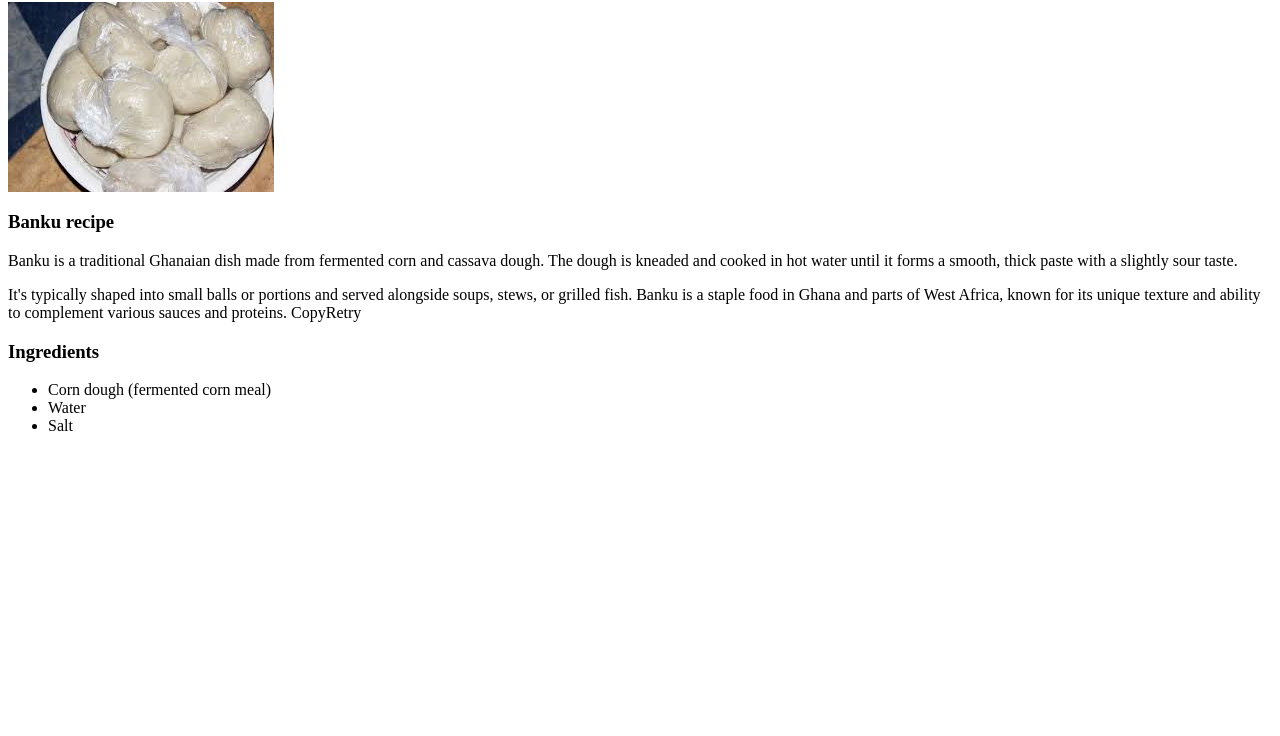
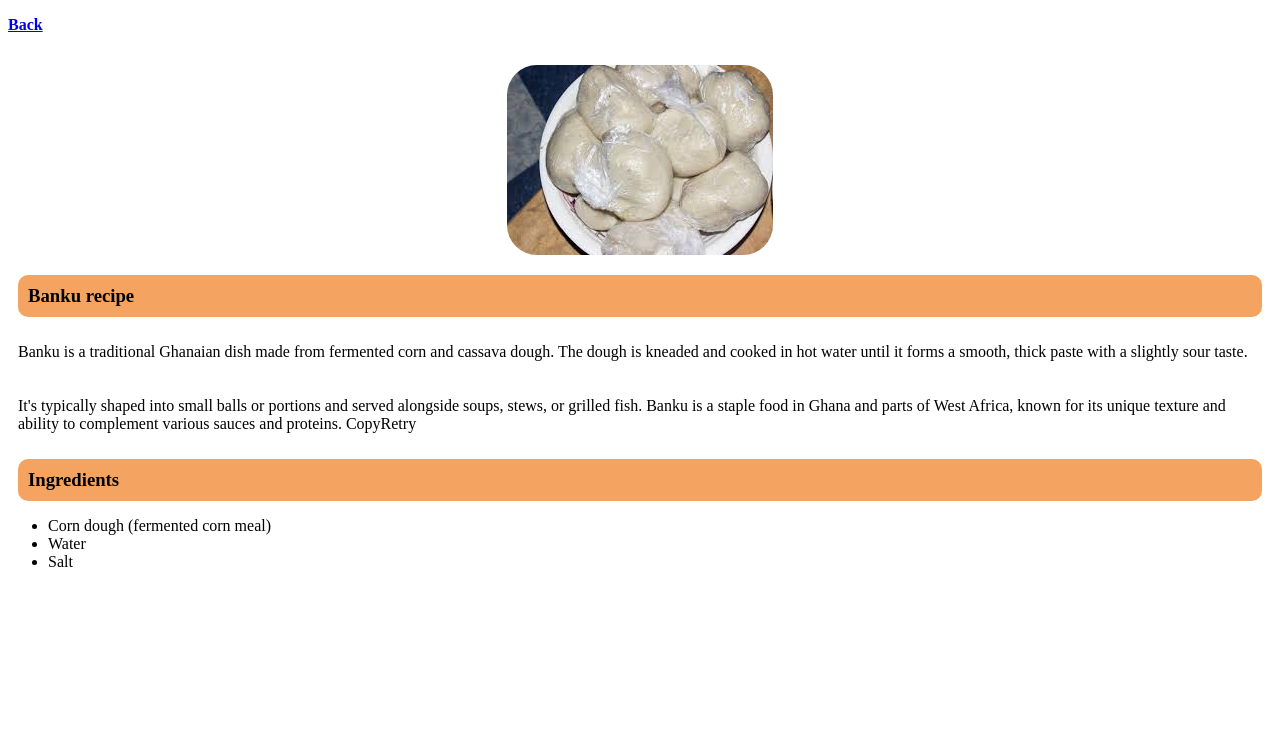
Before and after one commit to evansachie/The-Odin-Project, a plain HTML site: page odin-recipes/recipes/banku.html in a window 1280 px wide. Shown: the part 64-800 px from the top of the page. Drawn offline with Linux system fonts and the light colour scheme.

Commit message:
feat: add styles to recipes

```diff
--- a/odin-recipes/recipes/banku.html
+++ b/odin-recipes/recipes/banku.html
@@ -1,13 +1,25 @@
+<!DOCTYPE html>
+<html lang="en">
+<head>
+    <meta charset="UTF-8">
+    <meta name="viewport" content="width=device-width, initial-scale=1.0">
+    <title>Document</title>
+    <link rel="stylesheet" href="../styles/styles.css">
+</head>
+<body>
     <h1>Banku</h1>
-<img src="/odin-recipes/img/banku.jpeg" alt="A picture of banku">
+    <a href="../index.html"><h4>Back</h4></a>
+    <div class="image"><img src="/odin-recipes/img/banku.jpeg" alt="A picture of banku"></div>
 
-<h3>Banku recipe</h3>
-<p>Banku is a traditional Ghanaian dish made from fermented corn and cassava dough. The dough is kneaded and cooked in hot water until it forms a smooth, thick paste with a slightly sour taste.</p>
-<p> It's typically shaped into small balls or portions and served alongside soups, stews, or grilled fish. Banku is a staple food in Ghana and parts of West Africa, known for its unique texture and ability to complement various sauces and proteins. CopyRetry</p>
+    <h3 class="banku">Banku recipe</h3>
+    <p class="pad">Banku is a traditional Ghanaian dish made from fermented corn and cassava dough. The dough is kneaded and cooked in hot water until it forms a smooth, thick paste with a slightly sour taste.</p>
+    <p class="pad"> It's typically shaped into small balls or portions and served alongside soups, stews, or grilled fish. Banku is a staple food in Ghana and parts of West Africa, known for its unique texture and ability to complement various sauces and proteins. CopyRetry</p>
 
-<h3>Ingredients</h3>
+    <h3 class="banku">Ingredients</h3>
     <ul>
         <li>Corn dough (fermented corn meal)</li>
         <li>Water</li>
         <li>Salt</li>
     </ul>
+</body>
+</html>
--- /dev/null
+++ b/odin-recipes/styles/styles.css
@@ -0,0 +1,31 @@
+body{
+    font-family:'Times New Roman', Times, serif;
+}
+
+h1{
+    text-align: center;
+    font-weight: 800px;
+}
+
+.banku{
+    background-color: #f4a460;
+    color: #000000;
+    padding: 10px;
+    border-radius: 10px;
+    margin: 10px;
+}
+
+.pad{
+    padding: 10px;
+}
+
+.image {
+    text-align: center;
+}
+
+.image img {
+    display: block;
+    margin: 0 auto;
+    border-radius: 5cqh;
+    padding: 10px;
+}
```
Also changed, not shown: odin-recipes/index.html (+1 -0 lines), odin-recipes/recipes/fufu.html (+23 -11 lines). Lines whose indentation alone changed are shown as unchanged.
